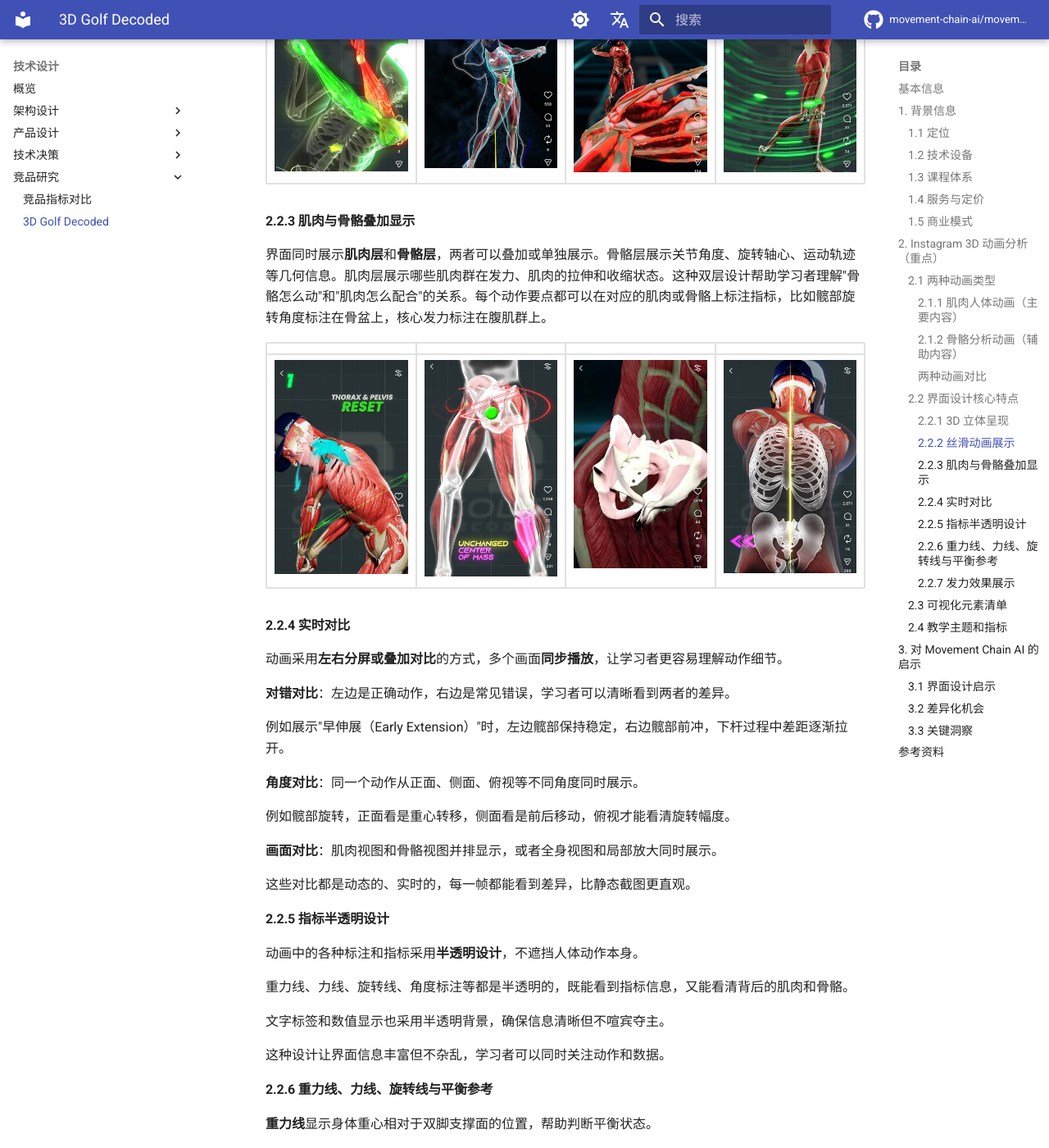
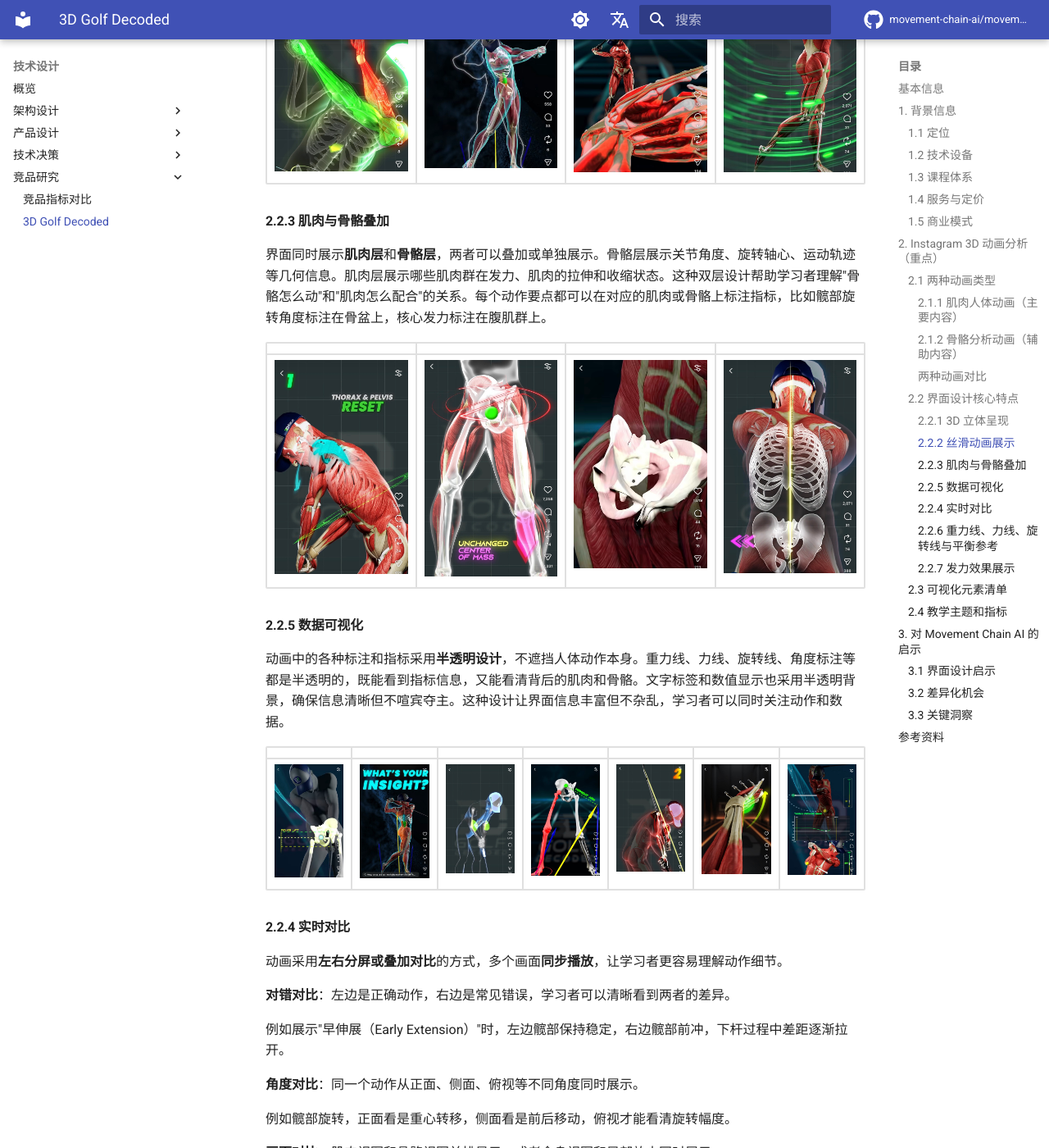
Before and after one commit to movement-chain-ai/movement-chain-docs, an MkDocs documentation site: the page built from docs/zh/design/research/3d-golf-decoded.md, in a window 1280 px wide and 1400 px high, scrolled down 4347 px. Shown: the whole window at 82% size. Built offline with MkDocs 1.6.1 and Material for MkDocs 9.7.7, drawn with Linux system fonts in a browser that asks for light colours; comment, search, counter and statistics services are not loaded; the version menu is left out; part of the change alters nothing that is shown.

Commit message:
docs: 添加7张数据可视化示例图片
🤖 Generated with [Claude Code](https://claude.com/claude-code)

Co-Authored-By: Claude Opus 4.5 <noreply@anthropic.com>

```diff
--- a/docs/zh/design/research/3d-golf-decoded.md
+++ b/docs/zh/design/research/3d-golf-decoded.md
@@ -149,13 +149,21 @@ Instagram 上有**两种类型**的 3D 动画内容：
 | ![丝滑动画](images/smooth-animation-1.jpg){ width="300" } | ![丝滑动画](images/smooth-animation-2.jpg){ width="300" } | ![丝滑动画](images/smooth-animation-3.jpg){ width="300" } | ![丝滑动画](images/smooth-animation-5.jpg){ width="300" } |
 
 
-#### 2.2.3 肌肉与骨骼叠加显示
+#### 2.2.3 肌肉与骨骼叠加
 
 界面同时展示**肌肉层**和**骨骼层**，两者可以叠加或单独展示。骨骼层展示关节角度、旋转轴心、运动轨迹等几何信息。肌肉层展示哪些肌肉群在发力、肌肉的拉伸和收缩状态。这种双层设计帮助学习者理解"骨骼怎么动"和"肌肉怎么配合"的关系。每个动作要点都可以在对应的肌肉或骨骼上标注指标，比如髋部旋转角度标注在骨盆上，核心发力标注在腹肌群上。
 
 | | | | |
 |:---:|:---:|:---:|:---:|
 | ![肌肉骨骼叠加](images/muscle-skeleton-overlay-1.jpg){ width="300" } | ![肌肉骨骼叠加](images/muscle-skeleton-overlay-2.jpg){ width="300" } | ![肌肉骨骼叠加](images/muscle-skeleton-overlay-3.jpg){ width="300" } | ![肌肉骨骼叠加](images/muscle-skeleton-overlay-4.jpg){ width="300" } |
+
+#### 2.2.5 数据可视化
+
+动画中的各种标注和指标采用**半透明设计**，不遮挡人体动作本身。重力线、力线、旋转线、角度标注等都是半透明的，既能看到指标信息，又能看清背后的肌肉和骨骼。文字标签和数值显示也采用半透明背景，确保信息清晰但不喧宾夺主。这种设计让界面信息丰富但不杂乱，学习者可以同时关注动作和数据。
+
+| | | | | | | |
+|:---:|:---:|:---:|:---:|:---:|:---:|:---:|
+| ![数据可视化](images/data-visualization-1.jpg){ width="200" } | ![数据可视化](images/data-visualization-2.jpg){ width="200" } | ![数据可视化](images/data-visualization-3.jpg){ width="200" } | ![数据可视化](images/data-visualization-4.jpg){ width="200" } | ![数据可视化](images/data-visualization-5.jpg){ width="200" } | ![数据可视化](images/data-visualization-6.jpg){ width="200" } | ![数据可视化](images/data-visualization-7.jpg){ width="200" } |
 
 #### 2.2.4 实时对比
 
@@ -173,15 +181,7 @@ Instagram 上有**两种类型**的 3D 动画内容：
 
 这些对比都是动态的、实时的，每一帧都能看到差异，比静态截图更直观。
 
-#### 2.2.5 指标半透明设计
 
-动画中的各种标注和指标采用**半透明设计**，不遮挡人体动作本身。
-
-重力线、力线、旋转线、角度标注等都是半透明的，既能看到指标信息，又能看清背后的肌肉和骨骼。
-
-文字标签和数值显示也采用半透明背景，确保信息清晰但不喧宾夺主。
-
-这种设计让界面信息丰富但不杂乱，学习者可以同时关注动作和数据。
 
 #### 2.2.6 重力线、力线、旋转线与平衡参考
 
```
Also changed, not shown: docs/zh/design/research/images/data-visualization-1.jpg (added), docs/zh/design/research/images/data-visualization-2.jpg (added), docs/zh/design/research/images/data-visualization-3.jpg (added), docs/zh/design/research/images/data-visualization-4.jpg (added), docs/zh/design/research/images/data-visualization-5.jpg (added), docs/zh/design/research/images/data-visualization-6.jpg (added), docs/zh/design/research/images/data-visualization-7.jpg (added).
